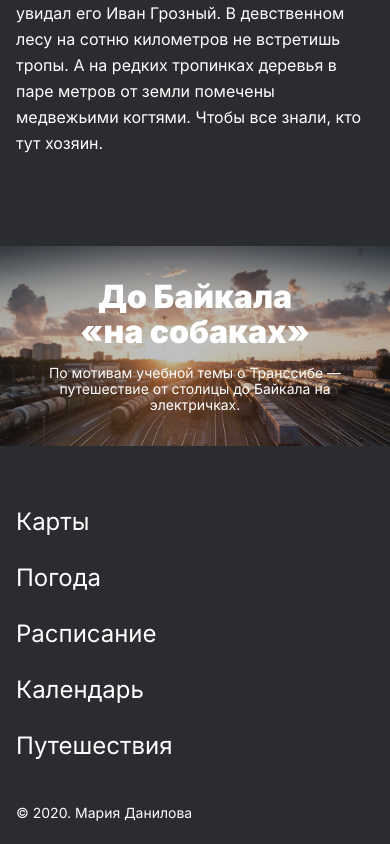
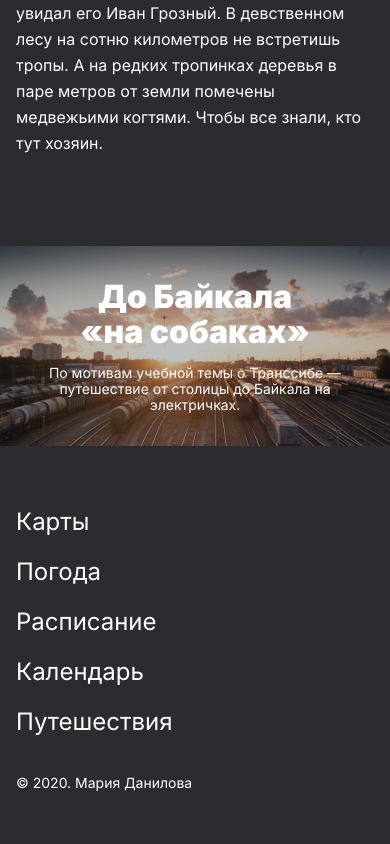
Before and after one commit to Maru-Aruko/russian-travel, a plain HTML site: page index.html in a window 390 px wide. Shown: the part 9700-10544 px from the top of the page. After the commit the page ends 10514 px from the top, so only its background shows below. Drawn offline with Linux system fonts and the light colour scheme.

Commit message:
add footer

```diff
--- a/blocks/footer/__item/footer__item.css
+++ /dev/null
@@ -1,17 +0,0 @@
-.footer__item{
-    display: flex;
-    font-family: "Inter", Arial, sans-serif;
-    margin: 0 48px;
-}
-
-@media screen and (max-width: 984px){
-    .footer__item{
-        margin: 0 24px;
-    }
-}
-@media screen and (max-width: 568px){
-    .footer__item{
-        flex-direction: column;
-        margin: 0 0 0 16px;
-    }
-}
--- a/blocks/footer/__link/footer__link.css
+++ b/blocks/footer/__link/footer__link.css
@@ -5,6 +5,7 @@
     text-decoration: none;
     color: #FFFFFF;
     margin: 0 18px 0 0;
+    max-height: 18px;
 }
 
 @media screen and (max-width: 568px){
@@ -13,8 +14,7 @@
         line-height: 24px;
         margin-bottom: 32px;
     }
-}
-
-.footer__link:last-of-type{
+    .footer__link:last-of-type{
     margin-bottom: 48px;
 }
+}
--- a/blocks/footer/footer.css
+++ b/blocks/footer/footer.css
@@ -0,0 +1,17 @@
+.footer{
+    display: flex;
+    font-family: "Inter", Arial, sans-serif;
+    margin: 0 48px;
+}
+
+@media screen and (max-width: 984px){
+    .footer{
+        margin: 0 24px;
+    }
+}
+@media screen and (max-width: 568px){
+    .footer{
+        flex-direction: column;
+        margin: 0 0 0 16px;
+    }
+}
--- a/index.html
+++ b/index.html
@@ -152,15 +152,13 @@
             </a>
         </section>
     </main>
-    <footer>
-        <div class="footer__item">
+    <footer class="footer">
             <a class="footer__link links" href="https://yandex.ru/maps" title="Карты">Карты</a>
             <a class="footer__link links" href="https://yandex.ru/pogoda" title="Погода">Погода</a>
             <a class="footer__link links" href="https://rasp.yandex.ru" title="Расписание">Расписание</a>
             <a class="footer__link links" href="https://calendar.yandex.ru" title="Календарь">Календарь</a>
             <a class="footer__link links" href="https://travel.yandex.ru" title="Путешествия">Путешествия</a>
             <p class="footer__copyright">&copy; 2020. Мария Данилова</p>
-        </div>
     </footer>
 </body>
 </html>
--- a/pages/index.css
+++ b/pages/index.css
@@ -32,7 +32,6 @@
 @import url(../blocks/cover/__title/cover__title.css);
 @import url(../blocks/cover/__subtitle/cover__subtitle.css);
 @import url(../blocks/footer/footer.css);
-@import url(../blocks/footer/__item/footer__item.css);
 @import url(../blocks/footer/__link/footer__link.css);
 @import url(../blocks/footer/__copyright/footer__copyright.css);
 @import url(../blocks/links/links.css);
```
